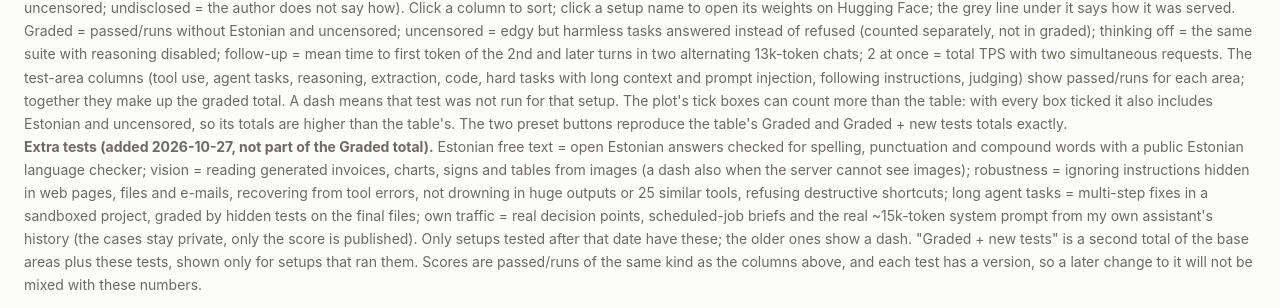
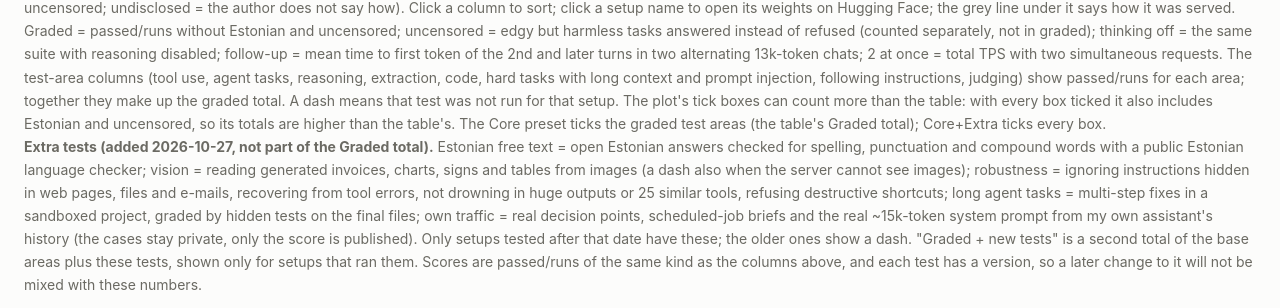
Before and after one commit to siimtolk/siimtolk.github.io, a Jekyll site: the page built from results/index.html, in a window 1280 px wide and 900 px high, scrolled down 3953 px. Shown: the part 465-773 px from the top of the window. Built offline with Jekyll 4.4.1, drawn with Linux system fonts in a browser that asks for light colours; some of the changed text lies outside the part shown.

Commit message:
Results: rename presets to Core and Core+Extra; Core+Extra ticks every test area
Co-Authored-By: Claude Sonnet 5.5 <noreply@anthropic.com>

```diff
--- a/results/index.html
+++ b/results/index.html
@@ -30,7 +30,7 @@ description: Updated automatically after each benchmark run.
   <h2 class="r-h">All results</h2>
   <label class="r-sortsel">Sort by <select id="sortsel"></select></label>
   <div class="r-scroll"><table id="all"></table></div>
-  <p class="meta">All speed numbers are TPS (tokens per second); higher is better. Under each setup name: quantization · uncensoring method · author of the weights, then how it was served (stock = not uncensored; undisclosed = the author does not say how). Click a column to sort; click a setup name to open its weights on Hugging Face; the grey line under it says how it was served. Graded = passed/runs without Estonian and uncensored; uncensored = edgy but harmless tasks answered instead of refused (counted separately, not in graded); thinking off = the same suite with reasoning disabled; follow-up = mean time to first token of the 2nd and later turns in two alternating 13k-token chats; 2 at once = total TPS with two simultaneous requests. The test-area columns (tool use, agent tasks, reasoning, extraction, code, hard tasks with long context and prompt injection, following instructions, judging) show passed/runs for each area; together they make up the graded total. A dash means that test was not run for that setup. The plot's tick boxes can count more than the table: with every box ticked it also includes Estonian and uncensored, so its totals are higher than the table's. The two preset buttons reproduce the table's Graded and Graded + new tests totals exactly.</p>
+  <p class="meta">All speed numbers are TPS (tokens per second); higher is better. Under each setup name: quantization · uncensoring method · author of the weights, then how it was served (stock = not uncensored; undisclosed = the author does not say how). Click a column to sort; click a setup name to open its weights on Hugging Face; the grey line under it says how it was served. Graded = passed/runs without Estonian and uncensored; uncensored = edgy but harmless tasks answered instead of refused (counted separately, not in graded); thinking off = the same suite with reasoning disabled; follow-up = mean time to first token of the 2nd and later turns in two alternating 13k-token chats; 2 at once = total TPS with two simultaneous requests. The test-area columns (tool use, agent tasks, reasoning, extraction, code, hard tasks with long context and prompt injection, following instructions, judging) show passed/runs for each area; together they make up the graded total. A dash means that test was not run for that setup. The plot's tick boxes can count more than the table: with every box ticked it also includes Estonian and uncensored, so its totals are higher than the table's. The Core preset ticks the graded test areas (the table's Graded total); Core+Extra ticks every box.</p>
   <p class="meta"><strong>Extra tests (added 2026-10-27, not part of the Graded total).</strong> Estonian free text = open Estonian answers checked for spelling, punctuation and compound words with a public Estonian language checker; vision = reading generated invoices, charts, signs and tables from images (a dash also when the server cannot see images); robustness = ignoring instructions hidden in web pages, files and e-mails, recovering from tool errors, not drowning in huge outputs or 25 similar tools, refusing destructive shortcuts; long agent tasks = multi-step fixes in a sandboxed project, graded by hidden tests on the final files; own traffic = real decision points, scheduled-job briefs and the real ~15k-token system prompt from my own assistant's history (the cases stay private, only the score is published). Only setups tested after that date have these; the older ones show a dash. "Graded + new tests" is a second total of the base areas plus these tests, shown only for setups that ran them. Scores are passed/runs of the same kind as the columns above, and each test has a version, so a later change to it will not be mixed with these numbers.</p>
 </section>
 <script id="board-data" type="application/json">{{ d | jsonify }}</script>
@@ -89,7 +89,7 @@ description: Updated automatically after each benchmark run.
     return '<label><input type="checkbox" data-area="' + a[0] + '"' + (on[a[0]] ? ' checked' : '') + '> ' + a[1] + '</label>';
   }).join('') + '</fieldset><fieldset><legend>Speed on X</legend>' + SPEEDS.map(function (s) {
     return '<label><input type="radio" name="xspeed" value="' + s[0] + '"' + (s[0] === xk ? ' checked' : '') + '> ' + s[1] + '</label>';
-  }).join('') + '</fieldset><fieldset><legend>Presets</legend><button type="button" data-preset="graded">Graded (as table)</button> <button type="button" data-preset="all">Graded + new tests (as table)</button></fieldset>';
+  }).join('') + '</fieldset><fieldset><legend>Presets</legend><button type="button" data-preset="graded">Core</button> <button type="button" data-preset="all">Core+Extra</button></fieldset>';
   function SEC_() { return [['tools', 'Tool use'], ['agent', 'Agent tasks'], ['reason', 'Reasoning'], ['extract', 'Extraction'], ['code', 'Code'], ['hard', 'Hard + long context'], ['instruct', 'Instructions'], ['judge', 'Judging']]; }
   function quality(m) {  // null when the setup has no result for a ticked area: it is left off the plot
     var ok = 0, n = 0, gap = false;
@@ -271,10 +271,10 @@ description: Updated automatically after each benchmark run.
   chartEl.addEventListener('focusout', function (e) { if (ptOf(e) && tip) tip.hidden = true; });
   chartEl.addEventListener('click', function (e) { var g = ptOf(e); if (g) { tip.hidden = true; select(+g.getAttribute('data-i'), true); } });
   chartEl.addEventListener('keydown', function (e) { var g = ptOf(e); if (g && (e.key === 'Enter' || e.key === ' ')) { e.preventDefault(); tip.hidden = true; select(+g.getAttribute('data-i'), true); } });
-  $('controls').addEventListener('click', function (e) {  // presets reproduce the table totals: Estonian and uncensored are never part of Graded / Graded + new tests
+  $('controls').addEventListener('click', function (e) {  // Core = the graded base areas; Core+Extra = every test area, incl. Estonian and uncensored
     var pr = e.target.getAttribute && e.target.getAttribute('data-preset');
     if (!pr) return;
-    AREAS.forEach(function (a) { on[a[0]] = SEC_().some(function (x) { return x[0] === a[0]; }) || (pr === 'all' && XT.some(function (x) { return x[0] === a[0]; })); });
+    AREAS.forEach(function (a) { on[a[0]] = SEC_().some(function (x) { return x[0] === a[0]; }) || pr === 'all'; });
     Array.prototype.forEach.call(document.querySelectorAll('#controls input[data-area]'), function (c) { c.checked = on[c.getAttribute('data-area')]; });
     drawChart();
   });
```
